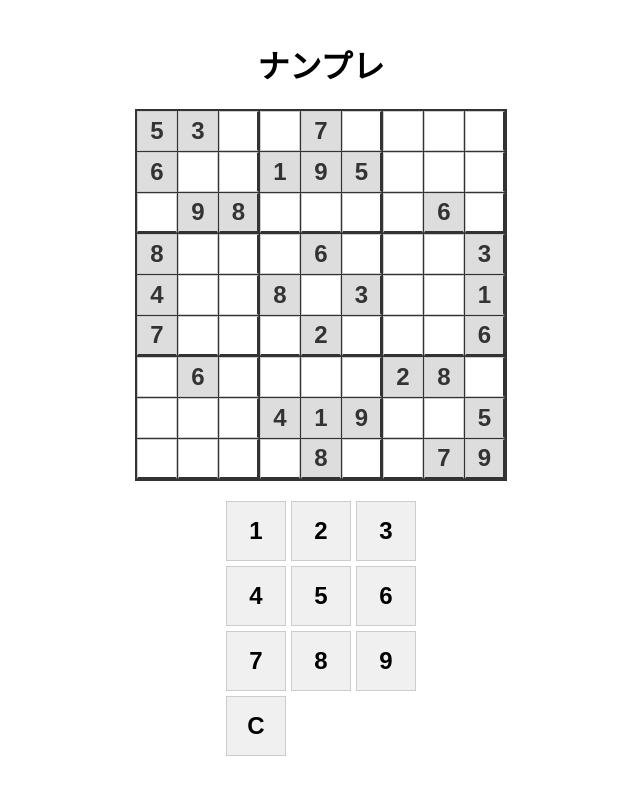
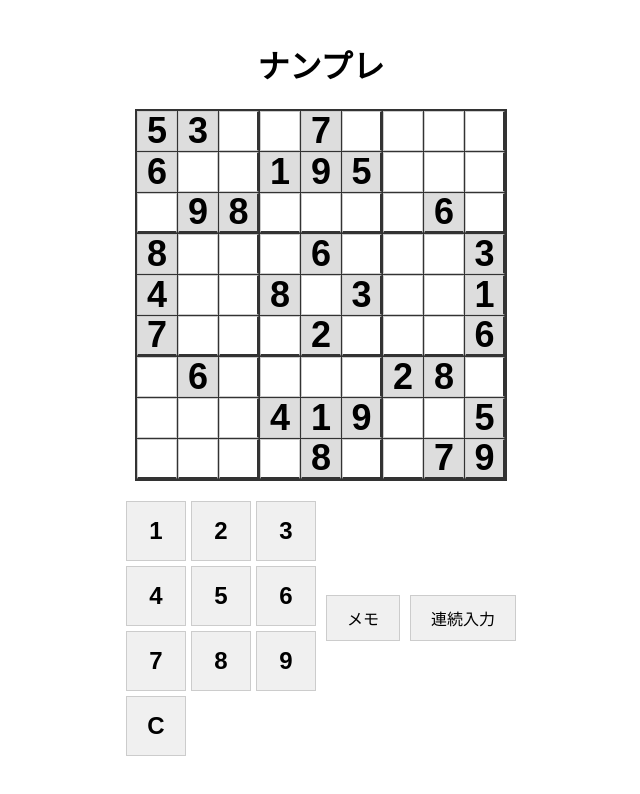
Before and after one commit to kanpurin/sudoku, a React (Create React App) app: page / in a window 1280 px wide. Shown: the top 794 px of the page, without its empty margins (319-959 px from the left). Built offline with nearby package versions, Linux system fonts and the light colour scheme.

Commit message:
メモ等

```diff
--- a/src/App.css
+++ b/src/App.css
@@ -8,5 +8,39 @@
 }
 
 .controls {
-    margin-top: 20px;
+    display: flex;
+    flex-direction: row; /* 横並びに変更 */
+    align-items: center;
+    gap: 10px;
 }
+
+.continuous-toggle-btn {
+    padding: 10px 20px;
+    font-size: 1em;
+    cursor: pointer;
+    border: 1px solid #ccc;
+    background-color: #f0f0f0;
+    transition: background-color 0.2s;
+}
+
+.continuous-toggle-btn.active {
+    background-color: #8888ff; /* 連続入力モードON時の色 */
+    border-color: #5555aa;
+    font-weight: bold;
+}
+
+.note-toggle-btn {
+    padding: 10px 20px;
+    font-size: 1em;
+    cursor: pointer;
+    border: 1px solid #ccc;
+    background-color: #f0f0f0;
+    transition: background-color 0.2s;
+}
+
+.note-toggle-btn.active {
+    /* 連続入力ボタンと同様のスタイルを追加 */
+    background-color: #ff8888; /* メモモードON時の色 */
+    border-color: #aa5555;
+    font-weight: bold;
+}
--- a/src/App.js
+++ b/src/App.js
@@ -22,30 +22,133 @@ const initialGiven = initialBoard.map(row => row.map(cell => cell !== 0));
 
 const App = () => {
     const [board, setBoard] = useState(initialBoard);
-    const [selectedCell, setSelectedCell] = useState(null); // { row: 0, col: 0 }
+    const [selectedCell, setSelectedCell] = useState(null);
+    const [notes, setNotes] = useState(
+        Array(9).fill(null).map(() => Array(9).fill(new Set()))
+    );
+    const [isNoteMode, setIsNoteMode] = useState(false);
+    const [isContinuousMode, setIsContinuousMode] = useState(false);
+    const [selectedNumber, setSelectedNumber] = useState(null);
+
+    // 強調表示する数字を保持するステート
+    const [highlightNumber, setHighlightNumber] = useState(null);
 
     const handleCellClick = (rowIndex, colIndex) => {
-        // 与えられた数字のセルは選択不可
-        if (!initialGiven[rowIndex][colIndex]) {
-            setSelectedCell({ row: rowIndex, col: colIndex });
+        // 連続入力モードがONの場合
+        if (isContinuousMode) {
+            // 与えられた数字のセルは操作不可
+            if (initialGiven[rowIndex][colIndex]) return;
+
+            // メモモードか、確定モードかを判断
+            if (isNoteMode) {
+                // メモモードの場合
+                const newNotes = notes.map(rowNotes => rowNotes.map(cellNotes => new Set(cellNotes)));
+                const cellNotes = newNotes[rowIndex][colIndex];
+                if (selectedNumber) { // selectedNumberが存在するか確認
+                    if (cellNotes.has(selectedNumber)) {
+                        cellNotes.delete(selectedNumber);
+                    } else {
+                        cellNotes.add(selectedNumber);
+                    }
+                    setNotes(newNotes);
+                    setHighlightNumber(selectedNumber);
+                    const newBoard = board.map(r => [...r]);
+                    newBoard[rowIndex][colIndex] = 0;
+                    setBoard(newBoard);
+                }
+            } else {
+                // 通常モードの場合
+                if (selectedNumber) { // selectedNumberが存在するか確認
+                    const newBoard = board.map(r => [...r]);
+                    newBoard[rowIndex][colIndex] = selectedNumber;
+                    setBoard(newBoard);
+                    setHighlightNumber(selectedNumber);
+                    const newNotes = notes.map(rowNotes => rowNotes.map(cellNotes => new Set(cellNotes)));
+                    newNotes[rowIndex][colIndex].clear();
+                    setNotes(newNotes);
+                }
+            }
         } else {
-            setSelectedCell(null);
+            // 連続入力モードがOFFの場合、セルを選択
+            if (initialGiven[rowIndex][colIndex]) {
+                setSelectedCell(null);
+            } else {
+                setSelectedCell({ row: rowIndex, col: colIndex });
+            }
         }
     };
 
-    const handleNumberClick = (number) => {
-        if (selectedCell) {
-            const newBoard = board.map(row => [...row]);
-            newBoard[selectedCell.row][selectedCell.col] = number;
+
+    const handleNumberClick = (number, cell = selectedCell) => {
+        // セルが選択されていない場合は処理を中断
+        if (!selectedCell) {
+            // 連続入力モードがONの場合、押された数字を選択済みにする
+            if (isContinuousMode) {
+                setSelectedNumber(number);
+                setHighlightNumber(number); // ハイライトも設定
+            }
+            return;
+        }
+
+        // ... (以下は変更なし) ...
+        const { row, col } = cell;
+        if (initialGiven[row][col]) return;
+
+        if (isNoteMode) {
+            // ... (メモのロジックは変更なし) ...
+            const newNotes = notes.map(rowNotes => rowNotes.map(cellNotes => new Set(cellNotes)));
+            const cellNotes = newNotes[row][col];
+            if (cellNotes.has(number)) {
+                cellNotes.delete(number);
+            } else {
+                cellNotes.add(number);
+            }
+            setNotes(newNotes);
+            const newBoard = board.map(r => [...r]);
+            newBoard[row][col] = 0;
             setBoard(newBoard);
+        } else {
+            // ... (確定のロジックは変更なし) ...
+            const newBoard = board.map(r => [...r]);
+            newBoard[row][col] = number;
+            setBoard(newBoard);
+            const newNotes = notes.map(rowNotes => rowNotes.map(cellNotes => new Set(cellNotes)));
+            newNotes[row][col].clear();
+            setNotes(newNotes);
+        }
+        setHighlightNumber(number);
+    };
+
+    const handleClearClick = () => {
+        if (!selectedCell) return; // セルが選択されていない場合は処理を中断
+        const { row, col } = selectedCell;
+        if (initialGiven[row][col]) return;
+
+        const newBoard = board.map(r => [...r]);
+        newBoard[row][col] = 0;
+        setBoard(newBoard);
+
+        const newNotes = notes.map(rowNotes => rowNotes.map(cellNotes => new Set(cellNotes)));
+        newNotes[row][col].clear();
+        setNotes(newNotes);
+
+        setHighlightNumber(null);
+    };
+
+    const toggleNoteMode = () => {
+        setIsNoteMode(!isNoteMode);
+        if (isContinuousMode) {
+            setSelectedNumber(null);
         }
     };
 
-    const handleClearClick = () => {
-        if (selectedCell) {
-            const newBoard = board.map(row => [...row]);
-            newBoard[selectedCell.row][selectedCell.col] = 0;
-            setBoard(newBoard);
+    const toggleContinuousMode = () => {
+        setIsContinuousMode(!isContinuousMode);
+        if (isContinuousMode) {
+            setSelectedNumber(null);
+        }
+        if (!isContinuousMode) {
+            setSelectedCell(null);
         }
     };
 
@@ -57,11 +160,30 @@ const App = () => {
                 given={initialGiven}
                 selectedCell={selectedCell}
                 onCellClick={handleCellClick}
+                notes={notes}
+                highlightNumber={highlightNumber} // 新しいプロパティを渡す
             />
-            <Keypad
-                onNumberClick={handleNumberClick}
-                onClearClick={handleClearClick}
-            />
+            <div className="controls">
+                <Keypad
+                    onNumberClick={handleNumberClick}
+                    onClearClick={handleClearClick}
+                    isNoteMode={isNoteMode}
+                    isContinuousMode={isContinuousMode}
+                    selectedNumber={selectedNumber}
+                />
+                <button
+                    className={`note-toggle-btn ${isNoteMode ? 'active' : ''}`}
+                    onClick={toggleNoteMode}
+                >
+                    メモ
+                </button>
+                <button
+                    className={`continuous-toggle-btn ${isContinuousMode ? 'active' : ''}`}
+                    onClick={toggleContinuousMode}
+                >
+                    連続入力
+                </button>
+            </div>
         </div>
     );
 };
--- a/src/Board.js
+++ b/src/Board.js
@@ -3,7 +3,7 @@ import React from 'react';
 import Cell from './Cell';
 import './Board.css';
 
-const Board = ({ board, given, selectedCell, onCellClick }) => {
+const Board = ({ board, given, selectedCell, onCellClick, notes, highlightNumber }) => {
     return (
         <div className="board">
             {board.map((row, rowIndex) => (
@@ -16,7 +16,10 @@ const Board = ({ board, given, selectedCell, onCellClick }) => {
                                 value={cellValue}
                                 given={given[rowIndex][colIndex]}
                                 isSelected={isSelected}
+                                isHighlighted={cellValue === highlightNumber} // ハイライトの条件を追加
                                 onClick={() => onCellClick(rowIndex, colIndex)}
+                                notes={notes[rowIndex][colIndex]}
+                                highlightNumber={highlightNumber} // notes内の強調表示にも必要
                             />
                         );
                     })}
--- a/src/Cell.css
+++ b/src/Cell.css
@@ -4,16 +4,73 @@
     height: 40px;
     border: 1px solid #ccc;
     box-sizing: border-box;
-    text-align: center;
-    font-size: 1.5em;
-    font-weight: bold;
+    display: flex;
+    justify-content: center;
+    align-items: center;
+    position: relative;
+    cursor: pointer;
+    background-color: white;
 }
 
 .cell.given {
     background-color: #ddd;
-    color: #333;
+    cursor: default;
 }
 
-.cell.error {
-    background-color: #ffcccc;
+.cell.selected {
+    background-color: #ffffdd;
 }
+
+.cell-content {
+    width: 100%;
+    height: 100%;
+    display: flex;
+    justify-content: center;
+    align-items: center;
+}
+
+.main-number {
+    font-size: 1.5em;
+    font-weight: bold;
+    line-height: 1;
+}
+
+.notes-container {
+    width: 100%;
+    height: 100%;
+    display: grid;
+    grid-template-columns: repeat(3, 1fr);
+    grid-template-rows: repeat(3, 1fr);
+    box-sizing: border-box;
+    padding: 0;
+}
+
+.note-cell {
+    display: flex;
+    justify-content: center;
+    align-items: center;
+    aspect-ratio: 1 / 1;
+}
+
+.note-number {
+    font-size: 0.5em;
+    color: #888;
+    line-height: 1;
+}
+
+.cell.last-input {
+    background-color: #d1e8ff; /* 薄い青色にハイライト */
+}
+
+.cell.highlighted {
+    background-color: #d1e8ff; /* セル全体を薄い青色にハイライト */
+}
+
+.highlighted-note {
+    background-color: #d1e8ff; /* メモの背景色を薄い青色にハイライト */
+}
+
+/* 選択されたセルとハイライトされたセルが重なる場合、選択が優先されるように調整 */
+.cell.selected {
+    background-color: #ffffdd;
+}
--- a/src/Cell.js
+++ b/src/Cell.js
@@ -2,13 +2,27 @@
 import React from 'react';
 import './Cell.css';
 
-const Cell = ({ value, given, onClick, isSelected, isError }) => {
+const Cell = ({ value, given, onClick, isSelected, isHighlighted, notes, highlightNumber }) => {
     return (
         <div
-            className={`cell ${given ? 'given' : ''} ${isSelected ? 'selected' : ''} ${isError ? 'error' : ''}`}
+            className={`cell ${given ? 'given' : ''} ${isSelected ? 'selected' : ''} ${isHighlighted ? 'highlighted' : ''}`}
             onClick={onClick}
         >
-            {value !== 0 ? value : ''}
+            <div className="cell-content">
+                {value !== 0 ? (
+                    <span className="main-number">{value}</span>
+                ) : (
+                    <div className="notes-container">
+                        {[1, 2, 3, 4, 5, 6, 7, 8, 9].map(num => (
+                            <div key={num} className={`note-cell ${notes.has(num) && num === highlightNumber ? 'highlighted-note' : ''}`}>
+                                {notes.has(num) && (
+                                    <span className="note-number">{num}</span>
+                                )}
+                            </div>
+                        ))}
+                    </div>
+                )}
+            </div>
         </div>
     );
 };
--- a/src/Keypad.js
+++ b/src/Keypad.js
@@ -2,7 +2,7 @@
 import React from 'react';
 import './Keypad.css';
 
-const Keypad = ({ onNumberClick, onClearClick }) => {
+const Keypad = ({ onNumberClick, onClearClick, isNoteMode, isContinuousMode, selectedNumber }) => {
     const numbers = [1, 2, 3, 4, 5, 6, 7, 8, 9];
 
     return (
@@ -10,7 +10,9 @@ const Keypad = ({ onNumberClick, onClearClick }) => {
             {numbers.map((number) => (
                 <button
                     key={number}
-                    className="keypad-button"
+                    className={`keypad-button
+                        ${isContinuousMode && selectedNumber === number ? 'selected-number' : ''}
+                    `}
                     onClick={() => onNumberClick(number)}
                 >
                     {number}
```
Also changed, not shown: src/Keypad.css (+10 -0 lines).
